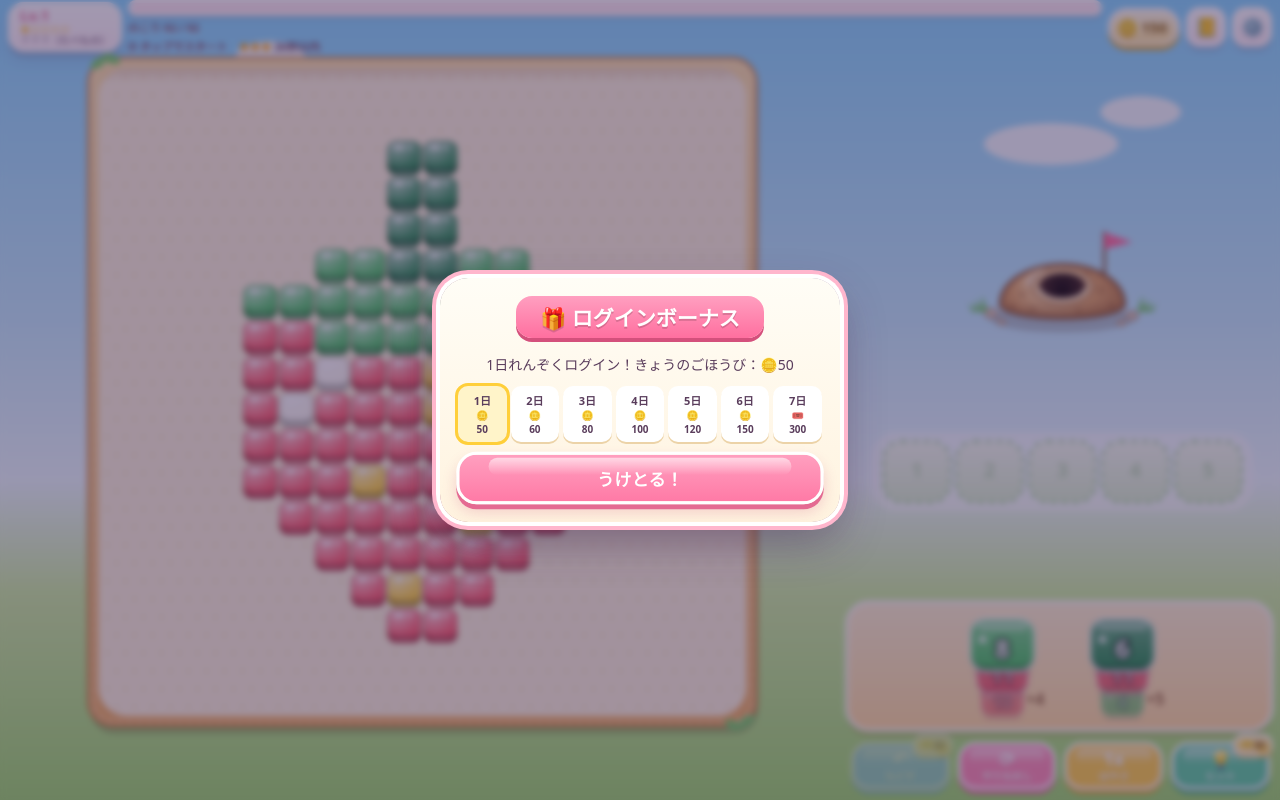
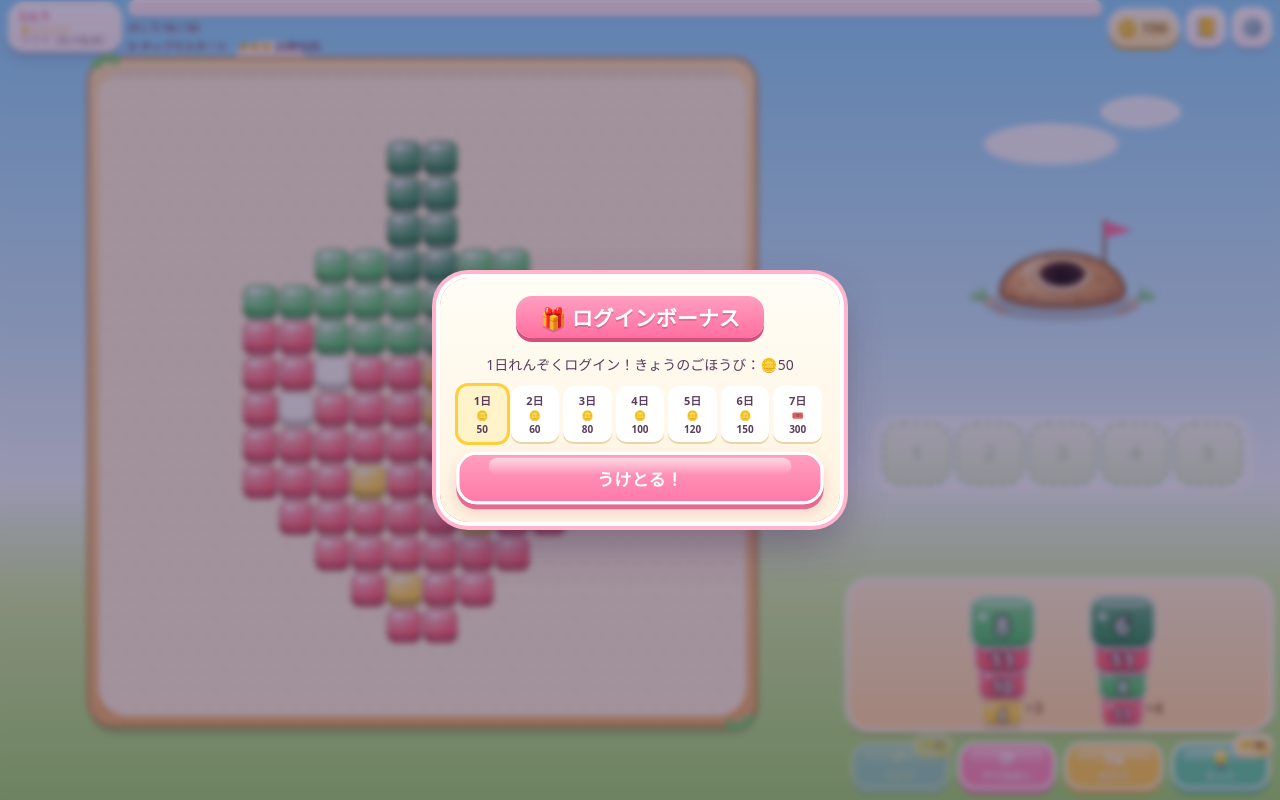
Before and after one commit to hirocast/antflow, a plain HTML site: page index.html in a window 1280 px wide. Drawn offline with Linux system fonts and the light colour scheme; animation ran at ten frames a second.

Commit message:
Improve tray box visibility (4 boxes, full color) and chunked queen feeding

```diff
--- a/base.js
+++ b/base.js
@@ -10,7 +10,7 @@ const SYM = ['●','▲','■','◆','★','✚','○','▼','◎','✦','♥','
 const LIGHT = new Set([2, 3, 6, 10, 11, 12, 13, 15, 18, 19, 20]);
 const POP = ['#ff8fb3','#ffd45e','#7cc4ff','#8fe0a6','#c6a8f0','#ff9a3c','#ff5a6a'];
 const DX = [1, -1, 0, 0], DY = [0, 0, 1, -1];
-const TSC = [1, 0.8, 0.66, 0.55], TAL = [1, 0.62, 0.38, 0];
+const TSC = [1, 0.86, 0.74, 0.64, 0.55], TAL = [1, 1, 1, 1, 0];
 const FONT = "'Hiragino Maru Gothic ProN','M PLUS Rounded 1c','Kosugi Maru','Arial Rounded MT Bold',system-ui,sans-serif";
 
 const $ = s => document.querySelector(s);
--- a/render.js
+++ b/render.js
@@ -182,8 +182,8 @@ const antCache = new Map(), boardCv = document.createElement('canvas'), boardG =
    両方を計算して、横長のほうが絵が SIDE_MIN 倍以上大きくなるときだけ横長にする */
 const SIDE_MIN = 1.08;
 const q4 = v => Math.floor(v * 4) / 4;
-// 箱の大きさ h のトレイに必要な高さ（手前の箱＋うしろに2つ重ねてのぞかせる）
-const trayNeed = h => Math.round(h * 1.66 + 26);
+// 箱の大きさ h のトレイに必要な高さ（手前の箱＋うしろに3つ重ねてのぞかせる）
+const trayNeed = h => Math.round(h * 2.08 + 22);
 // スロットの大きさ s の列に必要な高さ（箱からのぞくアリの頭もふくむ）
 const rowNeed = s => Math.round(s * 1.4 + 8);
 // たて長：スロット列の右はしに巣穴（巣穴の幅＝スロット約2.2こ分）
@@ -198,7 +198,7 @@ function planTall(W, H, n) {
   // 絵が横幅いっぱいで止まったら、余った高さでトレイの箱 → スロットの順に大きくする
   let spare = avail - frameH - 8;
   if (spare > 0) {
-    const h2 = clamp(h + spare * 0.6 / 1.66, h, Math.max(h, Math.min(66, cw * 0.62)));
+    const h2 = clamp(h + spare * 0.6 / 2.08, h, Math.max(h, Math.min(66, cw * 0.62)));
     spare -= trayNeed(h2) - trayH; h = h2; trayH = trayNeed(h);
   }
   if (spare > 0) {
@@ -248,7 +248,7 @@ function layout() {
   boardSide = P.side; cs = P.c; ox = P.ox; oy = P.oy;
   slotSize = P.s; slotGap = P.g; slotCX = P.slotCX; slotY = P.slotY;
   trayTop = P.trayTop; trayCX = P.trayCX; panelL = P.panelL; panelR = P.panelR;
-  colW = P.cw; headSize = P.h; trayHeadY = trayTop + headSize * 0.5 + 10; trayGap = headSize * 0.42;
+  colW = P.cw; headSize = P.h; trayHeadY = trayTop + headSize * 0.5 + 10; trayGap = headSize * 0.44;
   antPx = clamp(cs * 1.4, 13, 30); antU = antPx / 2;
   nestR = clamp(Math.min(P.nestRoom, antPx * 0.95 * NEST_SCALE), 10, 50);
   nestX = P.nestX; nestY = P.nestY;
@@ -720,10 +720,10 @@ function drawBox(x, y, sz, ci, num, o) {
   ctx.strokeStyle = 'rgba(255,255,255,.8)'; ctx.lineWidth = Math.max(1.5, sz * 0.04);
   roundRect(ctx, -w / 2 + 1, -h / 2 + 1, w - 2, h - 2, r); ctx.stroke();
   if (num != null) {
-    const fs = sz * (String(num).length > 2 ? 0.3 : 0.38);
+    const fs = sz * (String(num).length > 2 ? 0.3 : 0.38), ny = h * (o.numY == null ? 0.1 : o.numY);
     ctx.font = fnt(900, fs); ctx.textAlign = 'center'; ctx.textBaseline = 'middle';
-    ctx.lineWidth = Math.max(2.5, fs * 0.2); ctx.strokeStyle = sh.ol; ctx.strokeText(String(num), 0, h * 0.1);
-    ctx.fillStyle = '#fff'; ctx.fillText(String(num), 0, h * 0.1);
+    ctx.lineWidth = Math.max(2.5, fs * 0.2); ctx.strokeStyle = sh.ol; ctx.strokeText(String(num), 0, ny);
+    ctx.fillStyle = '#fff'; ctx.fillText(String(num), 0, ny);
   }
   if (save.settings.cb) {
     ctx.font = '700 ' + Math.round(sz * 0.22) + 'px sans-serif'; ctx.textAlign = 'center'; ctx.textBaseline = 'middle';
@@ -752,14 +752,14 @@ function drawTray() {
       continue;
     }
     const off = G.trayOff[j], fr = trayGap > 0 ? off / trayGap : 0;
-    for (let k = Math.min(3, rest) - 1; k >= 0; k--) {
+    for (let k = Math.min(4, rest) - 1; k >= 0; k--) {
       const b = col[h + k];
       let s = lerp(TSC[k], TSC[k + 1], fr) * headSize;
       if (k === 0 && G.press && G.press.j === j && !G.press.previewed) s *= 0.92;
       if (k === 0 && G.queued && G.queued.j === j) s *= 1 + 0.05 * Math.sin(G.rt * 20);
       if (k === 0 && save.settings.dim && !G.hc) G.hc = headCounts(G.s);
       const y = trayHeadY + k * trayGap + off, dim = k === 0 && save.settings.dim && !G.hc[j];
-      drawBox(x, y, s, b.c, b.n, { alpha: lerp(TAL[k], TAL[k + 1], fr) * (dim ? 0.5 : 1) });
+      drawBox(x, y, s, b.c, b.n, { alpha: lerp(TAL[k], TAL[k + 1], fr) * (dim ? 0.5 : 1), numY: k > 0 ? 0.22 : 0.1 });
       if (dim) drawZz(x + s * 0.42, y - s * 0.4, s);
       if (k === 0 && save.settings.info) {
         if (!G.hc) G.hc = headCounts(G.s);
@@ -771,10 +771,10 @@ function drawTray() {
         ctx.fillStyle = '#fff'; ctx.textAlign = 'center'; ctx.textBaseline = 'middle'; ctx.fillText(txt, x, y + s * 0.38 + th / 2);
       }
     }
-    // のこりの箱の数：3つ目の箱の右に出す（トレイを低くしたので下には置かない）
-    if (rest > 3) {
+    // のこりの箱の数：4つ目の箱の右に出す（トレイを低くしたので下には置かない）
+    if (rest > 4) {
       ctx.fillStyle = 'rgba(120,70,30,.75)'; ctx.font = fnt(800, Math.max(10, headSize * 0.24)); ctx.textAlign = 'left'; ctx.textBaseline = 'middle';
-      ctx.fillText('+' + (rest - 3), x + headSize * 0.36, trayHeadY + 2 * trayGap);
+      ctx.fillText('+' + (rest - 4), x + headSize * 0.34, trayHeadY + 3 * trayGap);
     }
   }
 }
--- a/style.css
+++ b/style.css
@@ -104,3 +104,6 @@ body.dev .ib{width:34px;font-size:15px}
 .vrow input[type=range]::-webkit-slider-thumb{-webkit-appearance:none;width:26px;height:26px;border-radius:50%;background:#fff;border:3px solid var(--pink);box-shadow:0 2px 0 var(--pinkd)}
 .vrow input[type=range]::-moz-range-thumb{width:22px;height:22px;border-radius:50%;background:#fff;border:3px solid var(--pink)}
 .vrow input[type=range]::-moz-range-track{background:transparent}
+.feedrow{display:flex;gap:8px;margin-top:10px}
+.feedrow .big{margin-top:0;flex:2}
+.feedrow #bFeedAll{flex:1;font-size:15px}
--- a/ui.js
+++ b/ui.js
@@ -216,7 +216,7 @@ body.wide .fb{max-width:none}
     '<div class="ov" id="ov-colony"><div class="card">' +
       '<h2>👑 女王さまのへや</h2><canvas id="qCv"></canvas><p class="qsay" id="qSay"></p>' +
       '<div class="qlv"><b id="qLv"></b><span id="qTitle"></span><div class="abar"><i id="qBar"></i></div><small id="qExp"></small></div>' +
-      '<p class="fine" id="qFood"></p><button class="big" id="bFeed">🍬 ごはんをあげる</button>' +
+      '<p class="fine" id="qFood"></p><div class="feedrow"><button class="big" id="bFeed">🍬 ごはんをあげる</button><button class="big sec" id="bFeedAll">ぜんぶ</button></div>' +
       '<h3>コロニーのおへや</h3><div class="rooms" id="qRooms"></div>' +
       '<h3>女王さまの力</h3><div class="perks" id="qPerks"></div>' +
       '<button class="big sec" id="bQClose">とじる</button></div></div>' +
@@ -753,21 +753,24 @@ function openColony(from) {
   showOv('colony');
 }
 function renderColony() {
-  const lv = save.qlv, max = lv >= Q_MAX, need = qNeed(lv);
+  const lv = save.qlv, max = lv >= Q_MAX, need = qNeed(lv), chunk = Math.min(save.food, 100);
   $('#qLv').textContent = 'Lv.' + lv;
   $('#qTitle').textContent = qTitle(lv);
   $('#qBar').style.width = (max ? 100 : clamp(100 * save.qexp / need, 0, 100)) + '%';
   $('#qExp').textContent = max ? 'さいだいレベル！' : 'つぎのレベルまで ' + save.qexp + ' / ' + need;
   $('#qFood').textContent = '🍬 しょくりょうこのエサ：' + save.food + ' こ（ステージで運んだキャンディがたまるよ）';
   $('#bFeed').disabled = !save.food || max;
+  $('#bFeed').textContent = save.food && !max ? '🍬 ごはん（+' + chunk + '）' : '🍬 ごはんをあげる';
+  $('#bFeedAll').disabled = !save.food || max;
+  $('#bFeedAll').style.display = save.food > 100 && !max ? '' : 'none';
   $('#qRooms').innerHTML = ROOMS.map(r => '<div class="room' + (lv >= r[0] ? '' : ' lock') + '"><i>' + (lv >= r[0] ? r[1] : '🔒') + '</i>' + (lv >= r[0] ? r[2] : 'Lv.' + r[0]) + '</div>').join('');
   $('#qPerks').innerHTML = '<div class="pk on"><b>いつも</b>クリアのコイン +' + (lv - 1) * 2 + '%（レベルごとに+2%）</div>' +
     Q_PERKS.map(p => '<div class="pk' + (lv >= p[0] ? ' on' : '') + '"><b>Lv.' + p[0] + '</b>' + (lv >= p[0] ? '✅ ' : '') + p[1] + '</div>').join('');
 }
-function doFeed() {
+function doFeed(all) {
   if (!save.food || save.qlv >= Q_MAX) return;
-  const before = save.qlv;
-  save.qexp += save.food; save.food = 0;
+  const before = save.qlv, amt = all ? save.food : Math.min(save.food, 100);
+  save.qexp += amt; save.food -= amt;
   while (save.qlv < Q_MAX && save.qexp >= qNeed(save.qlv)) { save.qexp -= qNeed(save.qlv); save.qlv++; }
   if (save.qlv >= Q_MAX) save.qexp = 0;
   persist();
@@ -1791,7 +1794,8 @@ on('#bMQueen', () => { Sound.init(); openColony('title'); });
 on('#bMMis', () => { Sound.init(); openMissions('title'); });
 on('#bMSkin', () => { Sound.init(); openSkins('title'); });
 on('#bClearQueen', () => openColony('clear'));
-on('#bFeed', doFeed);
+on('#bFeed', () => doFeed(false));
+on('#bFeedAll', () => doFeed(true));
 on('#qCv', () => { G.qBounce = 1; Sound.squeak(); $('#qSay').textContent = '👑「' + talkLine('queen') + '」'; });
 on('#bQClose', closeMeta);
 on('#bMisClose', closeMeta);
```
